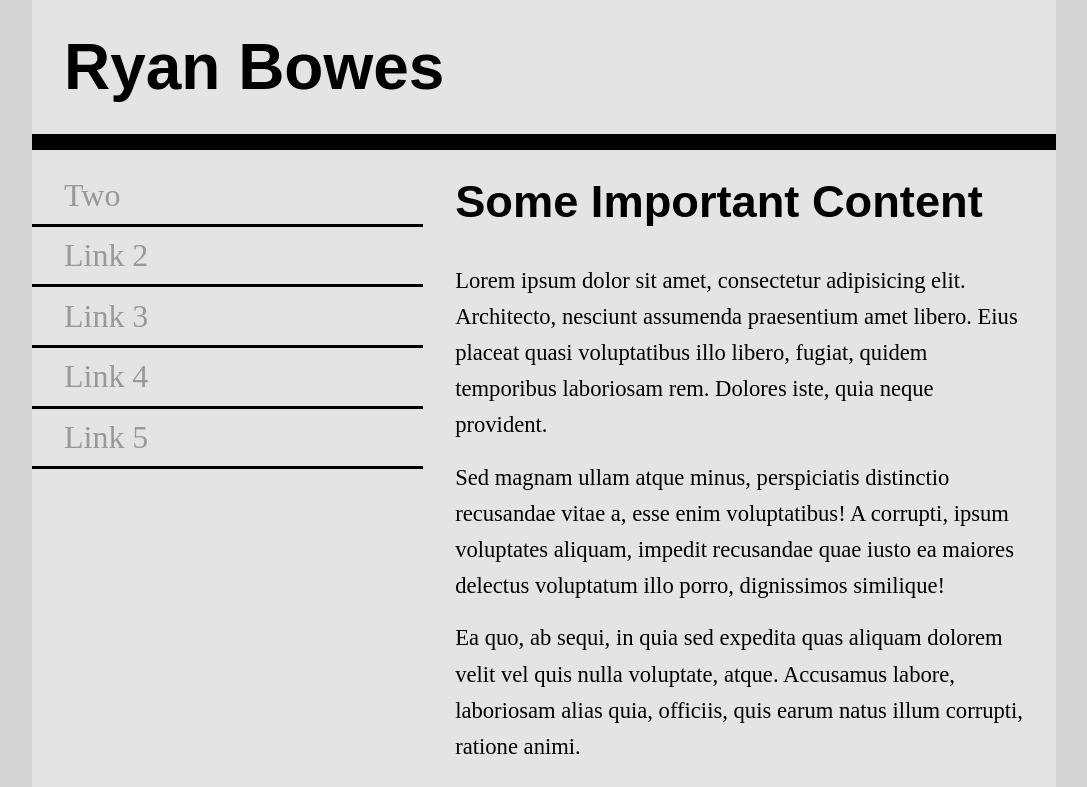
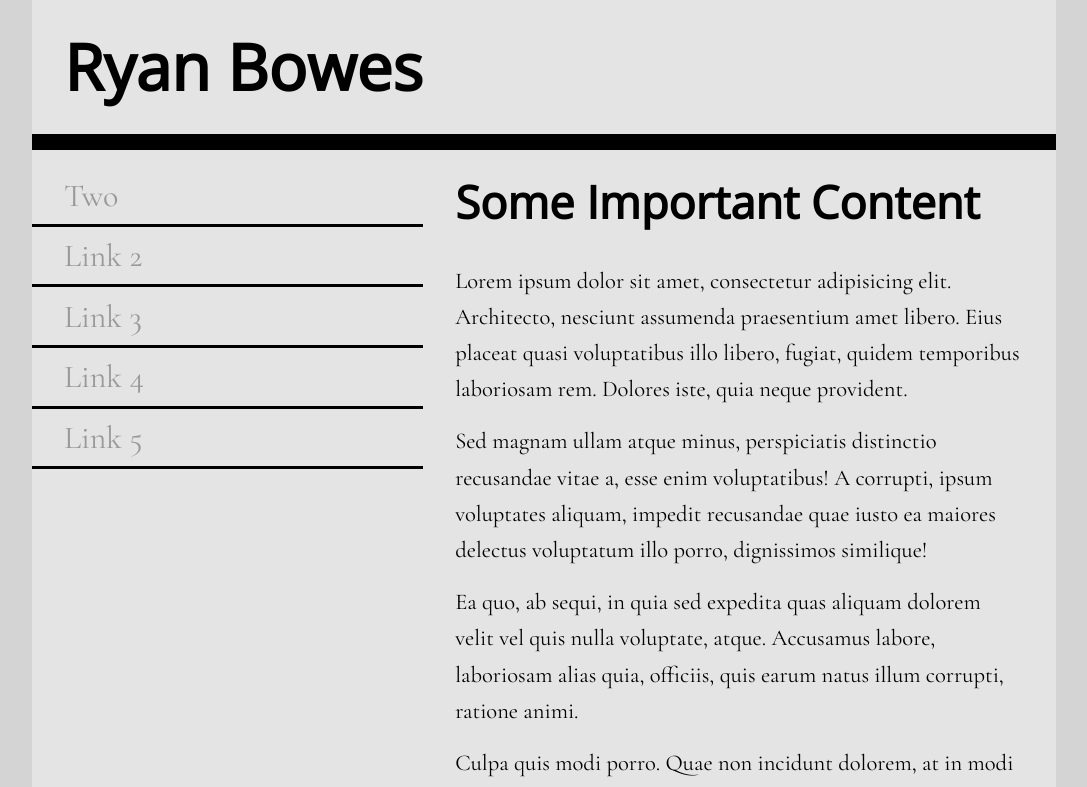
Before and after one commit to bowe0145/fonts, a plain HTML site: page index.html in a window 1280 px wide. Shown: the top 787 px of the page, without its empty margins (96-1183 px from the left). Drawn offline with nearby package versions, Linux system fonts and the light colour scheme.

Commit message:
Updated CSS

```diff
--- a/one.css
+++ b/one.css
@@ -6,20 +6,22 @@
 html{
     font-size: 16px;
     line-height: 1.6;
-    font-family: serif;
+    font-family: "Cormorant Garamond", Times, serif;
 }
 html,body{
     background-color: #d4d4d4;
 }
 h1{
-    font-family: sans-serif;
+    font-family: "Open Sans", Gadget, sans-serif;
     font-size: 3.998rem;
     padding:1rem 2rem;
 }
 h2{
-    font-family: sans-serif;
     font-size: 2.827rem;
     padding:1rem 2rem;
+}
+h1, h2 {
+    font-family: "Open Sans", Gadget sans-serif;
 }
 nav ul{
     padding:1rem 0;
@@ -42,6 +44,7 @@ nav li>a:active{
 p{
     font-size: 1.414rem;
     padding:0.5rem 2rem;
+    font-family: "Cormorant Garamond", Times serif; /* Changing only the body text, not the links */
 }
 main p:last-child{
     padding-bottom: 4rem;
--- a/two.css
+++ b/two.css
@@ -6,18 +6,18 @@
 html{
     font-size: 16px;
     line-height: 1.6;
-    font-family: sans-serif;
+    font-family: "Roboto", Helvetica, sans-serif;
 }
 html,body{
     background-color: #d4d4d4;
 }
 h1{
-    font-family: serif;
+    font-family: "Slabo 27px", Georgia, serif;
     font-size: 3.998rem;
     padding:1rem 2rem;
 }
 h2{
-    font-family: serif;
+    font-family: "Slabo 27px", Georgia, serif;
     font-size: 2.827rem;
     padding:1rem 2rem;
 }
@@ -42,6 +42,7 @@ nav li>a:active{
 p{
     font-size: 1.414rem;
     padding:0.5rem 2rem;
+    font-family: "Roboto", Helvetica, sans-serif;
 }
 main p:last-child{
     padding-bottom: 4rem;
```
